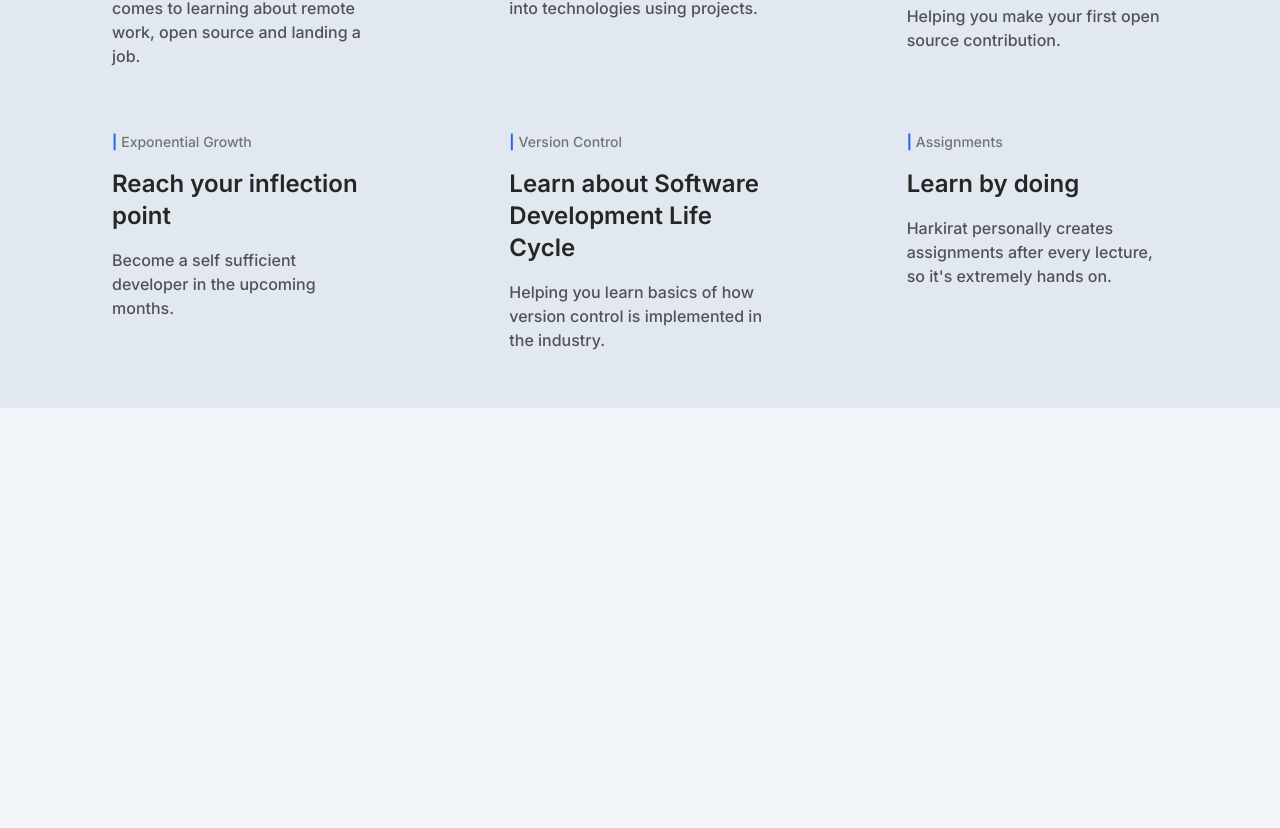
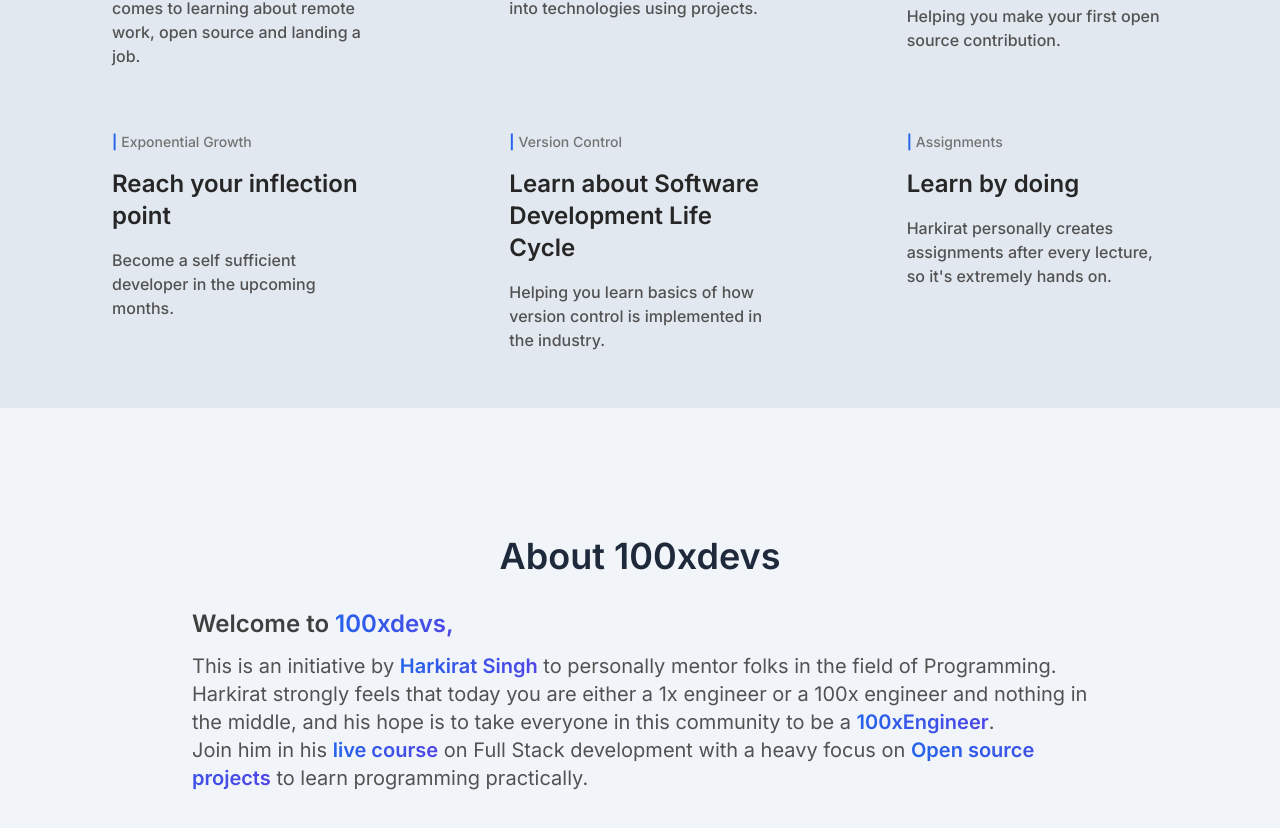
Before and after one commit to tanayvaswani/100xdevs-website, a Next.js app: page / in a window 1280 px wide. Shown: the part 2629-3457 px from the top of the page. Before the commit the page ends 3149 px from the top, so only its background shows below. Built offline with nearby package versions, Linux system fonts and the light colour scheme.

Commit message:
feat: about us

```diff
--- a/app/(marketing)/page.tsx
+++ b/app/(marketing)/page.tsx
@@ -7,7 +7,8 @@ import { Poppins } from "next/font/google";
 import PlatformSection from "@/components/snaps-section/platform/platform-section";
 import DashboardSection from "@/components/snaps-section/dashboard/dashboard-section";
 import TrustedBySection from "@/components/trustedby-section/trusted-by";
-import WhyUsSection from "@/components/why-us-section/why-us";
+import WhyUsSection from "@/components/us-section/why-us";
+import AboutUsSection from "@/components/us-section/about-us";
 
 const headingFont = localFont({
   src: "../../public/fonts/font.woff2",
@@ -86,6 +87,9 @@ export default function MarketingPage() {
 
       {/* Why Us? */}
       <WhyUsSection />
+
+      {/* About us */}
+      <AboutUsSection />
     </main>
   );
 }
--- /dev/null
+++ b/components/us-section/about-us.tsx
@@ -0,0 +1,47 @@
+const AboutUsSection = () => {
+  return (
+    <div className="w-full h-full flex flex-col items-center justify-center my-20">
+      <h2 className="text-2xl md:text-4xl font-semibold text-slate-800 mb-8">
+        About 100xdevs
+      </h2>
+
+      <div className="flex flex-col items-center justify-center px-4 lg:px-48 mb-6 md:mb-12">
+        <div className="w-full flex flex-col items-start text-xl md:text-2xl font-semibold text-neutral-700 mb-3">
+          <h3>
+            Welcome to{" "}
+            <span className="text-transparent bg-clip-text bg-gradient-to-r from-blue-600 to-indigo-600">
+              100xdevs,
+            </span>
+          </h3>
+        </div>
+
+        <div className="w-full text-lg md:text-xl text-neutral-600 mb-2">
+          <h3>
+            This is an initiative by{" "}
+            <span className="text-transparent font-semibold bg-clip-text bg-gradient-to-r from-blue-600 to-indigo-600">
+              Harkirat Singh
+            </span>{" "}
+            to personally mentor folks in the field of Programming. <br />{" "}
+            Harkirat strongly feels that today you are either a 1x engineer or a
+            100x engineer and nothing in the middle, and his hope is to take
+            everyone in this community to be a{" "}
+            <span className="text-transparent font-semibold bg-clip-text bg-gradient-to-r from-blue-600 to-indigo-600">
+              100xEngineer
+            </span>
+            . <br /> Join him in his{" "}
+            <span className="text-transparent font-semibold bg-clip-text bg-gradient-to-r from-blue-600 to-indigo-600">
+              live course
+            </span>{" "}
+            on Full Stack development with a heavy focus on{" "}
+            <span className="text-transparent font-semibold bg-clip-text bg-gradient-to-r from-blue-600 to-indigo-600">
+              Open source projects
+            </span>{" "}
+            to learn programming practically.
+          </h3>
+        </div>
+      </div>
+    </div>
+  );
+};
+
+export default AboutUsSection;
```
Also changed, not shown: components/us-section/why-us-card/why-us-card.tsx (renamed from components/why-us-section/why-us-card/why-us-card.tsx), components/us-section/why-us-card/why-us-content.ts (renamed from components/why-us-section/why-us-card/why-us-content.ts), components/us-section/why-us.tsx (renamed from components/why-us-section/why-us.tsx).
